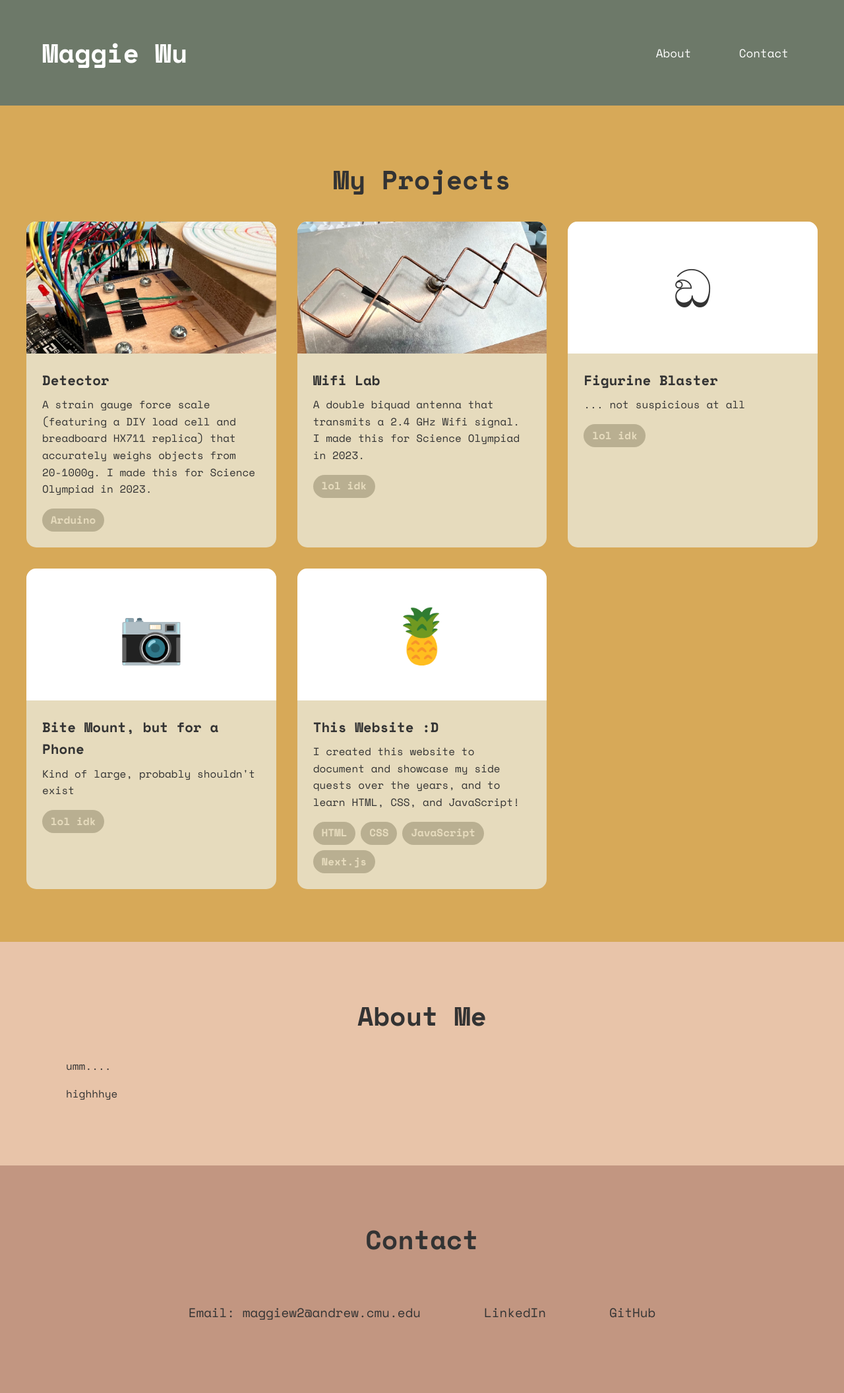
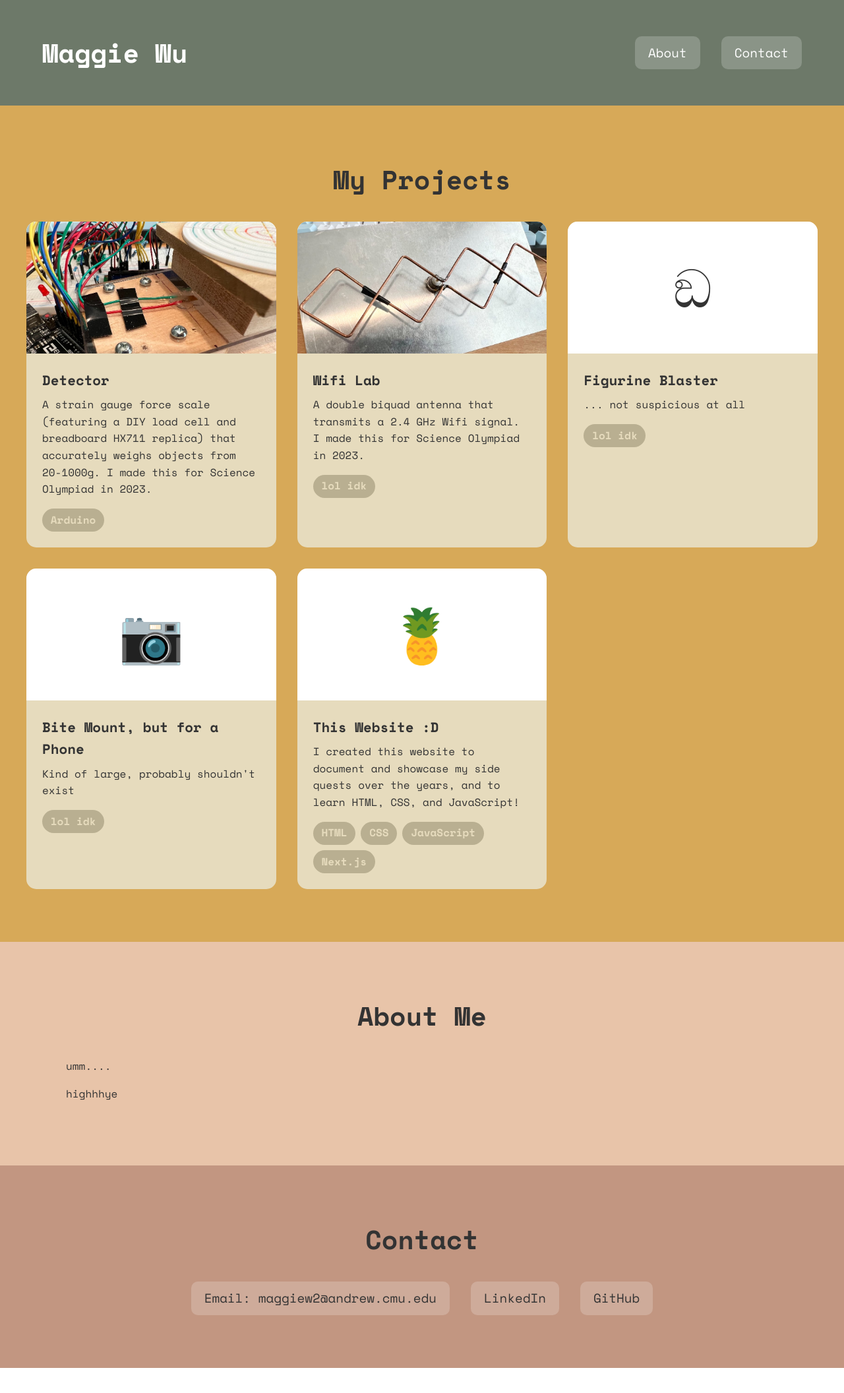
Before and after one commit to notmuffinhead/notmuffinhead.github.io, a Next.js app in the folder latest/: page / in a window 1280 px wide. Shown: the top 2112 px of the page at 66% size. After the commit the page ends 2074 px from the top, so only its background shows below. Built offline with nearby package versions, Linux system fonts and the light colour scheme.

Commit message:
added boxes around hero navlink and contact items

```diff
--- a/latest/components/Contact.module.css
+++ b/latest/components/Contact.module.css
@@ -10,10 +10,12 @@
 }
 
 .contactItem {
+  padding: 10px 20px;
+  transition: all 0.5s ease;
+  border-radius: 10px;
   display: inline-block;
+  background-color: rgba(255, 255, 255, 0.2);
   margin: 0 1rem;
-  padding: 2rem;
-  transition: all 0.5s ease;
 }
 
 .contactItem:hover {
--- a/latest/components/Hero.js
+++ b/latest/components/Hero.js
@@ -14,13 +14,7 @@ export default function Hero({ showBackButton = false }) {
           left: '50%',
           transform: 'translateX(-50%)'
         }}>
-          <Link href="/" style={{
-            color: 'white',
-            textDecoration: 'none',
-            fontSize: '1.1rem',
-            padding: '10px 20px',
-            transition: 'all 0.5s ease'
-          }}>
+          <Link href="/" className={styles.navLink}>
             Back to Home
           </Link>
         </div>
--- a/latest/components/Hero.module.css
+++ b/latest/components/Hero.module.css
@@ -16,9 +16,12 @@
 .navLink {
   color: white;
   text-decoration: none;
-  font-size: 1.1rem;
+  font-size: 1.2rem;
   padding: 10px 20px;
   transition: all 0.5s ease;
+  border-radius: 10px;
+  display: inline-block;
+  background-color: rgba(255, 255, 255, 0.2);
 }
 
 .navLink:hover {
```
Also changed, not shown: latest/pages/projects/phone-mount.js (+5 -6 lines).
